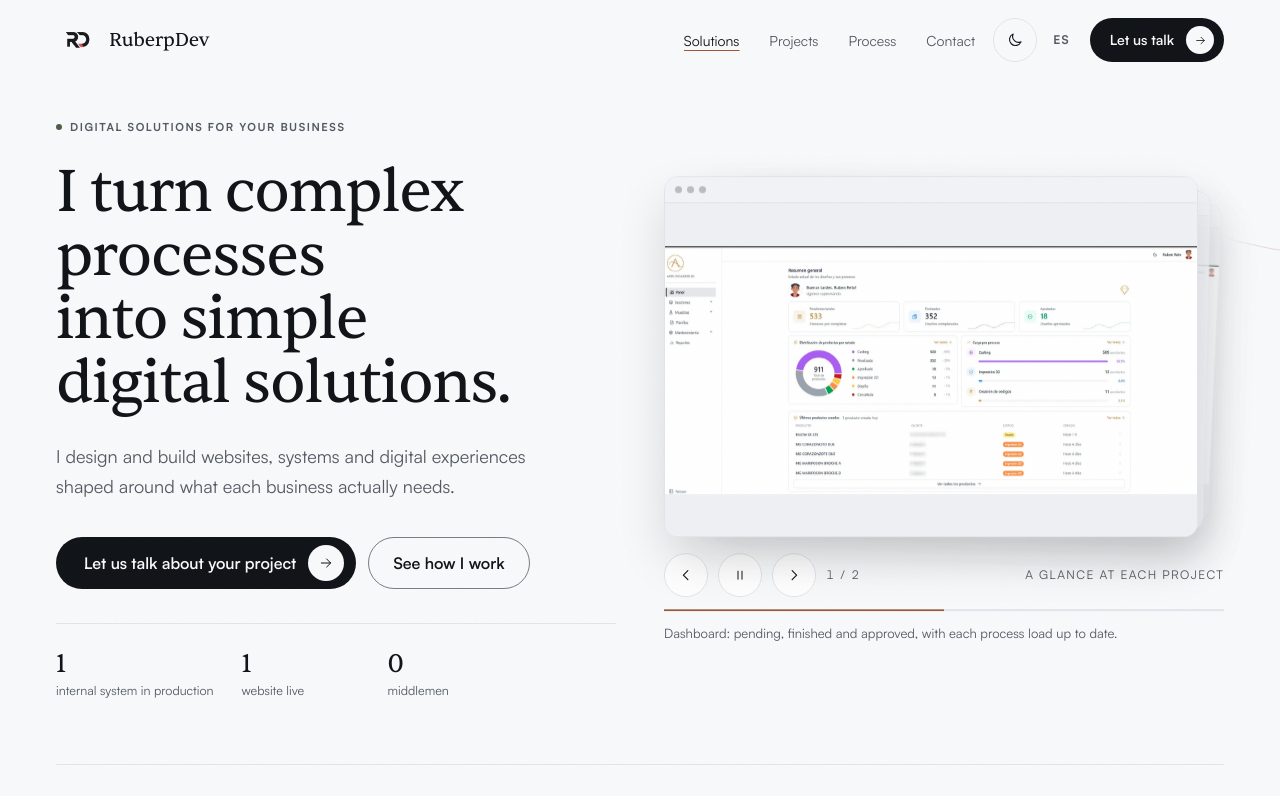
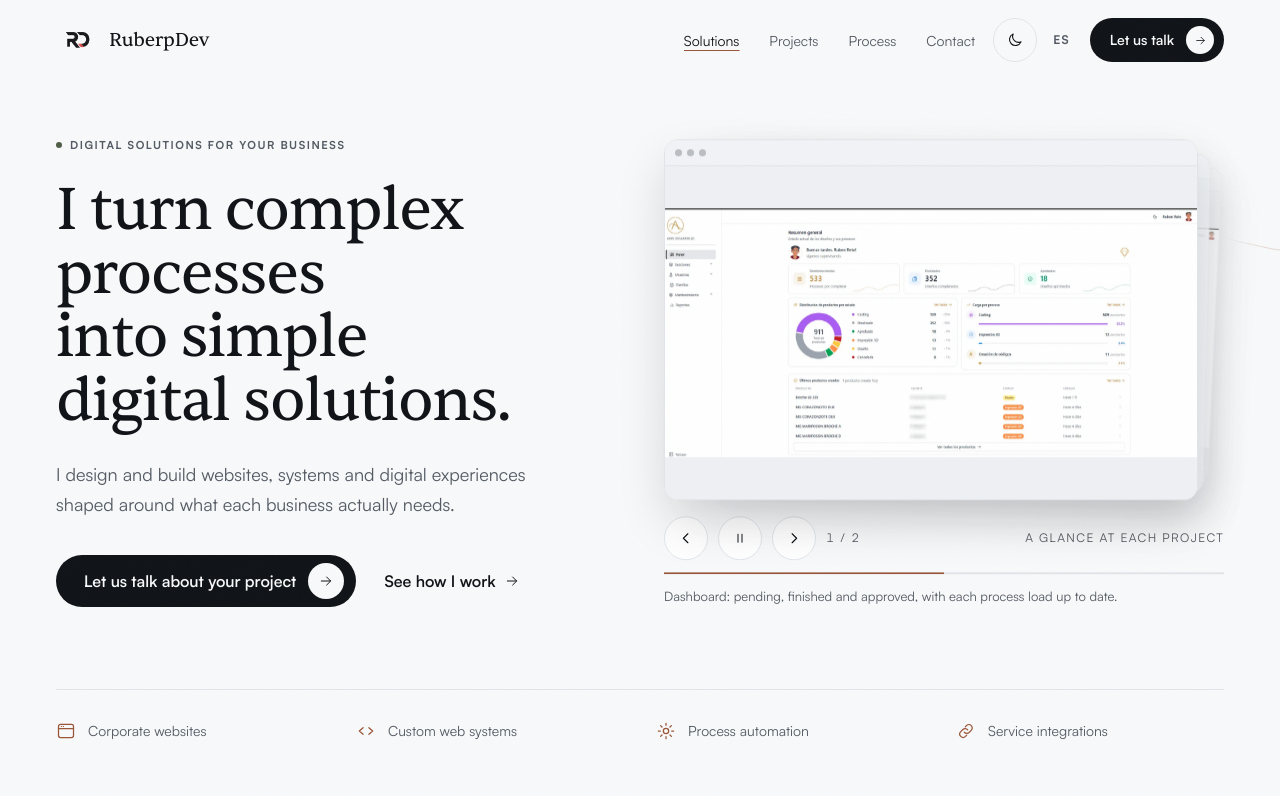
Before and after one commit to rretoarin/portafolio_rubenrp, a React (Vite) app: page / in a window 1280 px wide. Shown: the top 796 px of the page. Built offline with nearby package versions, Linux system fonts and the light colour scheme.

Commit message:
mejorando

```diff
--- a/src/components/Hero.jsx
+++ b/src/components/Hero.jsx
@@ -43,7 +43,7 @@ export default function Hero({ t, theme }) {
               {t.hero.lead}
             </p>
 
-            <div className="reveal mt-9 flex flex-wrap items-center gap-3 delay-150 md:delay-300">
+            <div className="reveal mt-9 flex flex-wrap items-center gap-x-7 gap-y-3 delay-150 md:delay-300">
               <a
                 href={whatsappUrl(t.contact.whatsappMessage)}
                 target="_blank"
@@ -56,21 +56,12 @@ export default function Hero({ t, theme }) {
                 </span>
               </a>
 
-              <a href="#process" className="btn-ghost">
-                {t.hero.ctaSecondary}
+              {/* Secundario: enlace de texto, sin cápsula. El único fondo sólido es el CTA. */}
+              <a href="#process" className="text-cta group">
+                <span className="text-cta-label">{t.hero.ctaSecondary}</span>
+                <ArrowRight width={16} height={16} className="transition-transform group-hover:translate-x-0.5" />
               </a>
             </div>
-
-            {/* Las tres cifras: 1 sistema interno, 1 página web, 0 intermediarios. */}
-            <dl className="hero-stats reveal delay-200 md:delay-300">
-              {t.hero.stats.map((stat) => (
-                <div key={stat.label} className="hero-stat">
-                  {/* La etiqueta es el término; la cifra, su valor. El CSS pone la cifra arriba. */}
-                  <dt className="hero-stat-label">{stat.label}</dt>
-                  <dd className="hero-stat-value">{stat.value}</dd>
-                </div>
-              ))}
-            </dl>
           </div>
 
           {/*
--- a/src/data/content.js
+++ b/src/data/content.js
@@ -128,15 +128,6 @@ export const CONTENT = {
        * de cliente (emprendedores, talleres, consultoras…), que ocupaba mucho
        * sitio y no ayudaba a decidir.
        */
-      /*
-       * Las tres cifras bajo los botones. Son 1 / 1 / 0: UN sistema interno y
-       * UNA página web. Nunca «2 sistemas».
-       */
-      stats: [
-        { value: '1', label: 'sistema interno en producción' },
-        { value: '1', label: 'página web en línea' },
-        { value: '0', label: 'intermediarios' },
-      ],
       services: [
         'Páginas web corporativas',
         'Sistemas web a medida',
@@ -318,11 +309,6 @@ export const CONTENT = {
       lead: 'I design and build websites, systems and digital experiences shaped around what each business actually needs.',
       ctaPrimary: 'Let us talk about your project',
       ctaSecondary: 'See how I work',
-      stats: [
-        { value: '1', label: 'internal system in production' },
-        { value: '1', label: 'website live' },
-        { value: '0', label: 'middlemen' },
-      ],
       services: [
         'Corporate websites',
         'Custom web systems',
--- a/src/index.css
+++ b/src/index.css
@@ -309,37 +309,6 @@ html.theme-switching *::after {
   }
 
   /*
-   * Las tres cifras del hero, bajo los botones y tras un filete.
-   */
-  .hero-stats {
-    display: flex;
-    flex-wrap: wrap;
-    gap: 10px 28px;
-    margin-top: 34px;
-    padding-top: 24px;
-    border-top: 1px solid var(--color-line);
-  }
-
-  .hero-stat {
-    min-width: 118px;
-    display: flex;
-    flex-direction: column-reverse;
-  }
-
-  .hero-stat-value {
-    font-family: var(--font-display);
-    font-size: 26px;
-    line-height: 1.2;
-    color: var(--color-ink);
-  }
-
-  .hero-stat-label {
-    margin-top: 2px;
-    font-size: 12.5px;
-    color: var(--color-ink-soft);
-  }
-
-  /*
    * El mazo del hero. Cada carta es una ventana falsa con la captura debajo;
    * la posición de cada una (desplazada, encogida, girada) la pone el
    * componente según su índice. El `padding` deja aire a las de atrás.
@@ -734,33 +703,46 @@ html.theme-switching *::after {
     color: var(--color-btn);
   }
 
-  /* CTA secundario: mismo tamaño, sólo contorno. */
-  .btn-ghost {
+  /*
+   * CTA secundario: enlace de texto, sin cápsula ni borde. Regla del sitio: un
+   * solo elemento con fondo sólido por pantalla visible, y ése es el CTA
+   * principal. El subrayado aparece al pasar el puntero (`scaleX`, no ancho).
+   * El alto mínimo de 44px es el objetivo táctil.
+   */
+  .text-cta {
     display: inline-flex;
     align-items: center;
-    gap: 0.625rem;
-    min-height: 3.25rem;
-    border: 1px solid var(--color-edge);
-    border-radius: 999px;
-    padding-inline: 1.5rem;
+    gap: 0.5rem;
+    min-height: 2.75rem;
     color: var(--color-ink);
     font-weight: 600;
-    transition:
-      border-color 0.2s var(--ease-out-soft),
-      background-color 0.2s var(--ease-out-soft),
-      transform 0.2s var(--ease-out-soft);
+  }
+
+  .text-cta-label {
+    position: relative;
+  }
+
+  .text-cta-label::after {
+    content: "";
+    position: absolute;
+    left: 0;
+    right: 0;
+    bottom: -0.2em;
+    height: 1px;
+    background-color: currentColor;
+    transform: scaleX(0);
+    transform-origin: left center;
+    transition: transform 0.2s var(--ease-out-soft);
   }
 
   @media (hover: hover) {
-    .btn-ghost:hover {
-      border-color: var(--color-ink);
-      background-color: var(--color-page-soft);
-    }
-  }
-
-  .btn-ghost:active {
-    transform: scale(0.985);
-    transition-duration: 0.12s;
+    .text-cta:hover .text-cta-label::after {
+      transform: scaleX(1);
+    }
+  }
+
+  .text-cta:focus-visible .text-cta-label::after {
+    transform: scaleX(1);
   }
 
   /* Enlace de texto: el subrayado engorda y pasa al acento. */
@@ -1482,9 +1464,12 @@ html.theme-switching *::after {
   }
   /* El CTA sigue cambiando de color al pasar por encima; deja de moverse. */
   .btn-primary:hover,
-  .btn-primary:active,
-  .btn-ghost:active {
+  .btn-primary:active {
     transform: none;
+  }
+  /* El subrayado del enlace secundario aparece sin dibujarse. */
+  .text-cta-label::after {
+    transition: none;
   }
   /* El arco aparece ya dibujado: no hay trazo que recorrer. */
   .arc-line {
```
Also changed, not shown: 1 other file (tests, documents, lock files or other folders).
